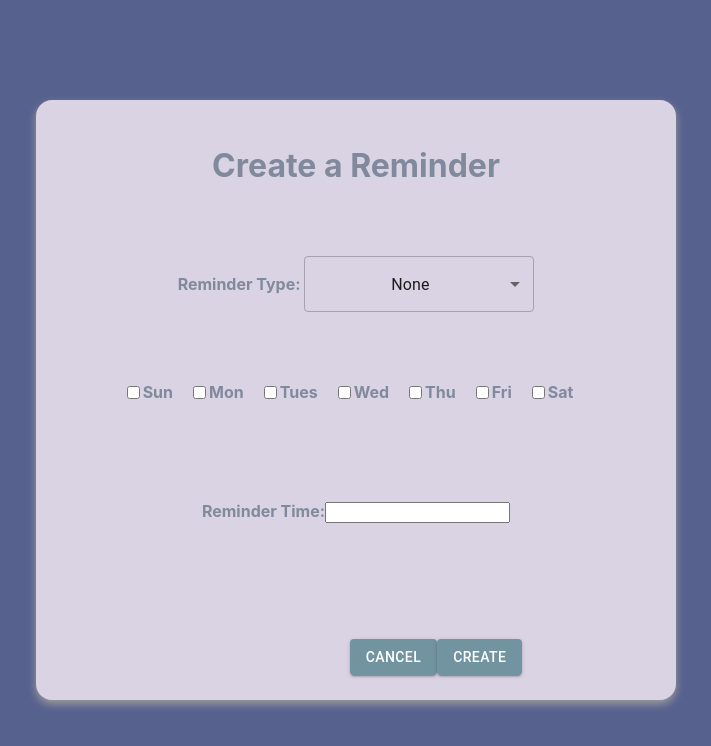
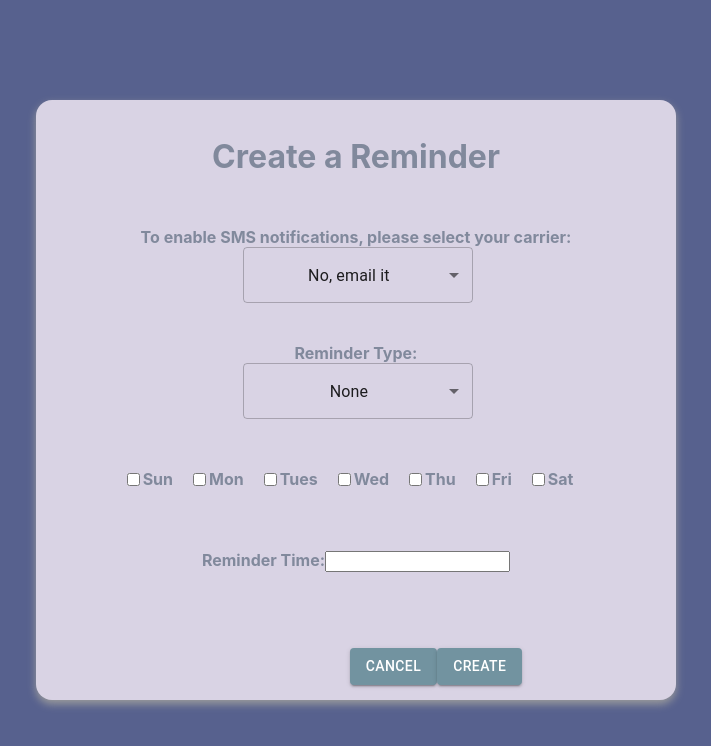
Before and after one commit to ronKovler/SleepMedic, a React (Create React App) app in the folder sleepmedic/: page /createreminder in a window 1280 px wide. Shown: the top 746 px of the page, without its empty margins (284-995 px from the left). Built offline with nearby package versions, Linux system fonts and the light colour scheme; what react-auth-kit would draw is missing.

Commit message:
Adding selection of carrier (SMS) to CreateReminderPage

```diff
--- a/sleepmedic/src/Components/CreateReminderPage.js
+++ b/sleepmedic/src/Components/CreateReminderPage.js
@@ -17,6 +17,7 @@ function getCookiesDict() {
 
 //Shaun
 function CreateRem() {
+    const [Carrier, setCarrier] = useState("No, email it");
     const [ReminderType, setRemType] = useState("None");
     const [ReminderTime, setRemTime] = useState('');
     const daysOfWeek = [{day: "Sun"}, {day:"Mon"}, {day:"Tues"}, {day:"Wed"}, {day:"Thu"}, {day:"Fri"}, {day:"Sat"}];
@@ -31,6 +32,11 @@ function CreateRem() {
     const emptyTimeInputMsg = "You must input a time to trigger the reminder.";
     const badTimeInputFormat = "Please input time in the following format; e.g. 10:45PM, 8:00AM"
     const navigate = useNavigate();
+
+    //handleChange() method for Carrier
+    const handleOnChangeCarrier = (value) => {
+        setCarrier(value);
+    };
 
     //handleChange() method for reminderType
     const handleOnChangeRemType = (value) => {
@@ -103,6 +109,9 @@ function CreateRem() {
             const cookies = getCookiesDict();
             let tok = cookies._auth;
             console.log('Create button clicked');
+            //grabbing the carrier type
+
+
             //grabbing reminderType
             let reminderTypeInt;
             if (ReminderType == "Bedtime Reminder") {
@@ -136,6 +145,7 @@ function CreateRem() {
                 "Authorization":'Bearer ' + tok
             }
             var reminderInfo = {
+                //pass the carrier to Ron.
                 triggerTime: formattedReminderTime, //Time at which reminder emails will be triggered on the chosen days
                 triggerDays: selectedDays,          //a list of integers where 0 is Sun, 6 is Sat
                 message: reminderTypeInt,           //1 or 2; Bedtime or General Sleep Reminder
@@ -155,7 +165,33 @@ function CreateRem() {
        <div className="create-rem-form">
         <h1>Create a Reminder</h1>
          <div className="form-group">
+           <label htmlFor="reminder-method">To enable SMS notifications, please select your carrier:</label>
+           <br/>
+           &nbsp;
+           <Select
+                labelId="Carrier Type"
+                id="carrier-type"
+                value={Carrier}
+                label="Carrier Type"
+                onChange={(e) => handleOnChangeCarrier(e.target.value)}
+                style={{ width: "230px" }} >
+                <MenuItem value="No, email it">No, email it </MenuItem>
+                <MenuItem value="T-Mobile">T-Mobile</MenuItem>
+                <MenuItem value="AT&T">AT&T</MenuItem>
+                <MenuItem value="Google Fi Wireless">Google Fi Wireless</MenuItem>
+                <MenuItem value="Xfinity Mobile">Xfinity Mobile</MenuItem>
+                <MenuItem value="Sprint">Sprint</MenuItem>
+                <MenuItem value="U.S. Cellular">U.S. Cellular</MenuItem>
+                <MenuItem value="Cricket Wireless">Cricket Wireless</MenuItem>
+                <MenuItem value="Boost Mobile">Boost Mobile</MenuItem>
+                <MenuItem value="Consumer Cellular">Consumer Cellular</MenuItem>
+                <MenuItem value="MetroPCS">MetroPCS</MenuItem>
+           </Select>
+           <br/>
+           <br/>
+           <br/>
            <label htmlFor="reminder-type">Reminder Type:</label>
+           <br/>
            &nbsp;
            <Select
                 labelId="Reminder Type"
```
Lines whose indentation alone changed are shown as unchanged.
